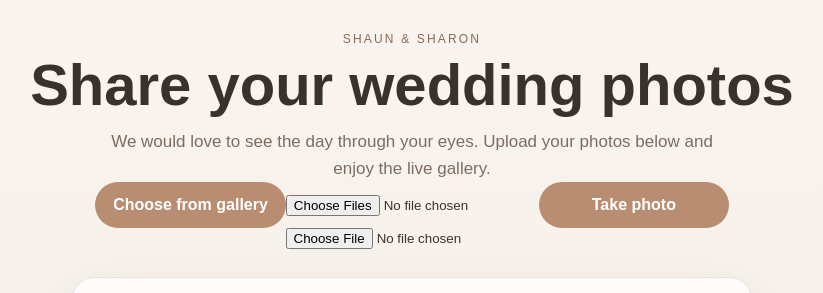
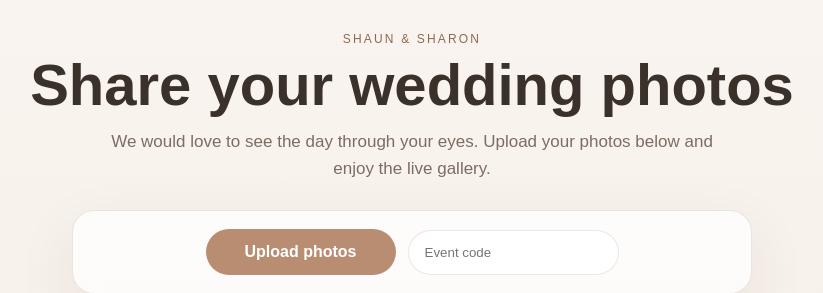
Before and after one commit to ShaunDNHQ/wedding-photos, a Next.js app: page /wedding in a window 1280 px wide. Shown: the top 293 px of the page, without its empty margins (228-1051 px from the left). Built offline with nearby package versions, Linux system fonts and the light colour scheme; no server answers.

Commit message:
Update page.tsx

```diff
--- a/app/wedding/page.tsx
+++ b/app/wedding/page.tsx
@@ -70,34 +70,6 @@ export default function WeddingPage() {
           below and enjoy the live gallery.
         </p>
 
-<div className="upload-actions">
-  <label className="upload-button" htmlFor="gallery-upload">
-    Choose from gallery
-  </label>
-  <input
-    id="gallery-upload"
-    type="file"
-    accept="image/*"
-    multiple
-    onChange={handleUpload}
-    disabled={uploading}
-    className="visually-hidden-input"
-  />
-
-  <label className="upload-button secondary" htmlFor="camera-upload">
-    Take photo
-  </label>
-  <input
-    id="camera-upload"
-    type="file"
-    accept="image/*"
-    capture="environment"
-    onChange={handleUpload}
-    disabled={uploading}
-    className="visually-hidden-input"
-  />
-</div>
-
         <div className="upload-card">
           <div className="upload-row">
 
```
